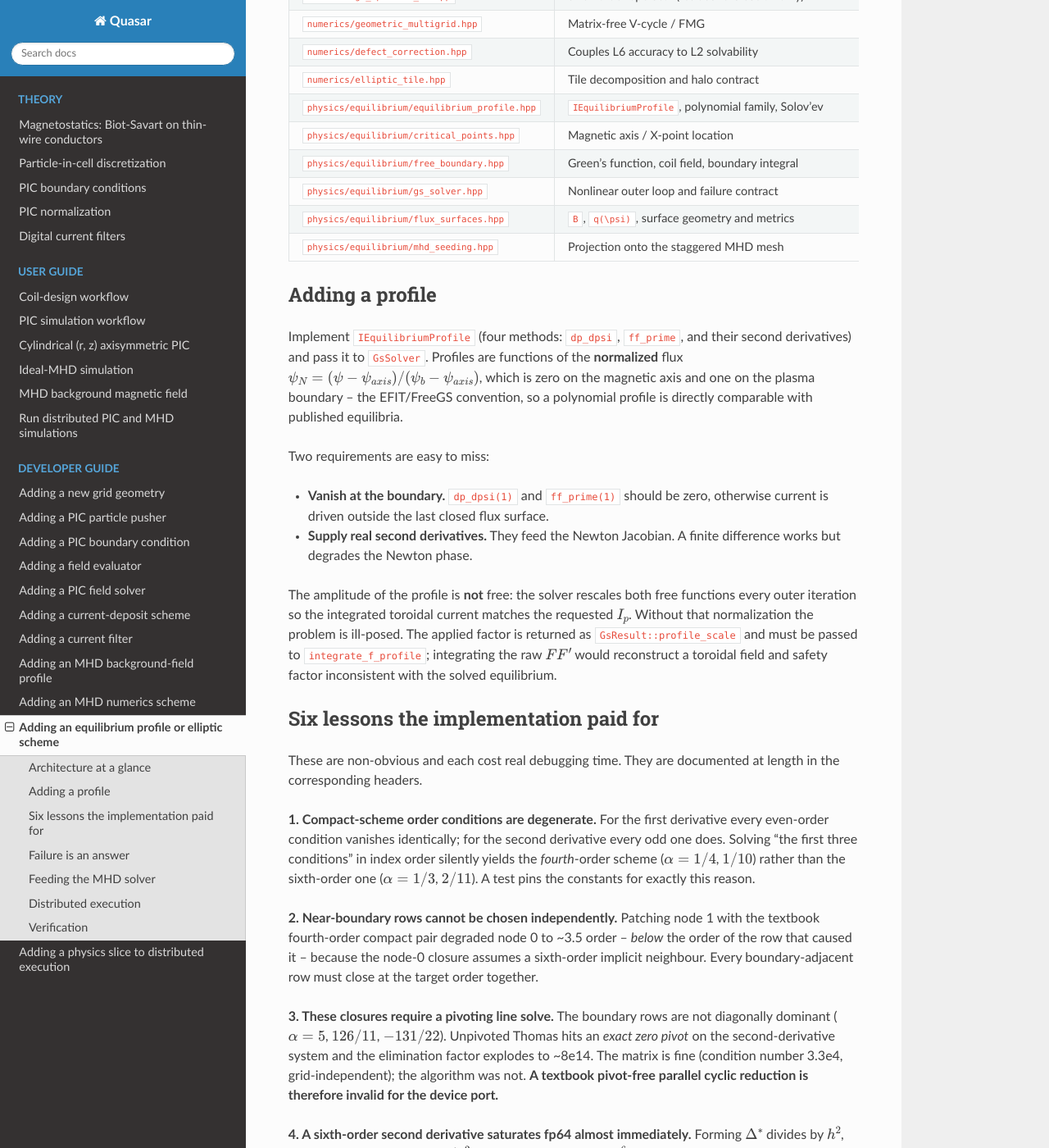
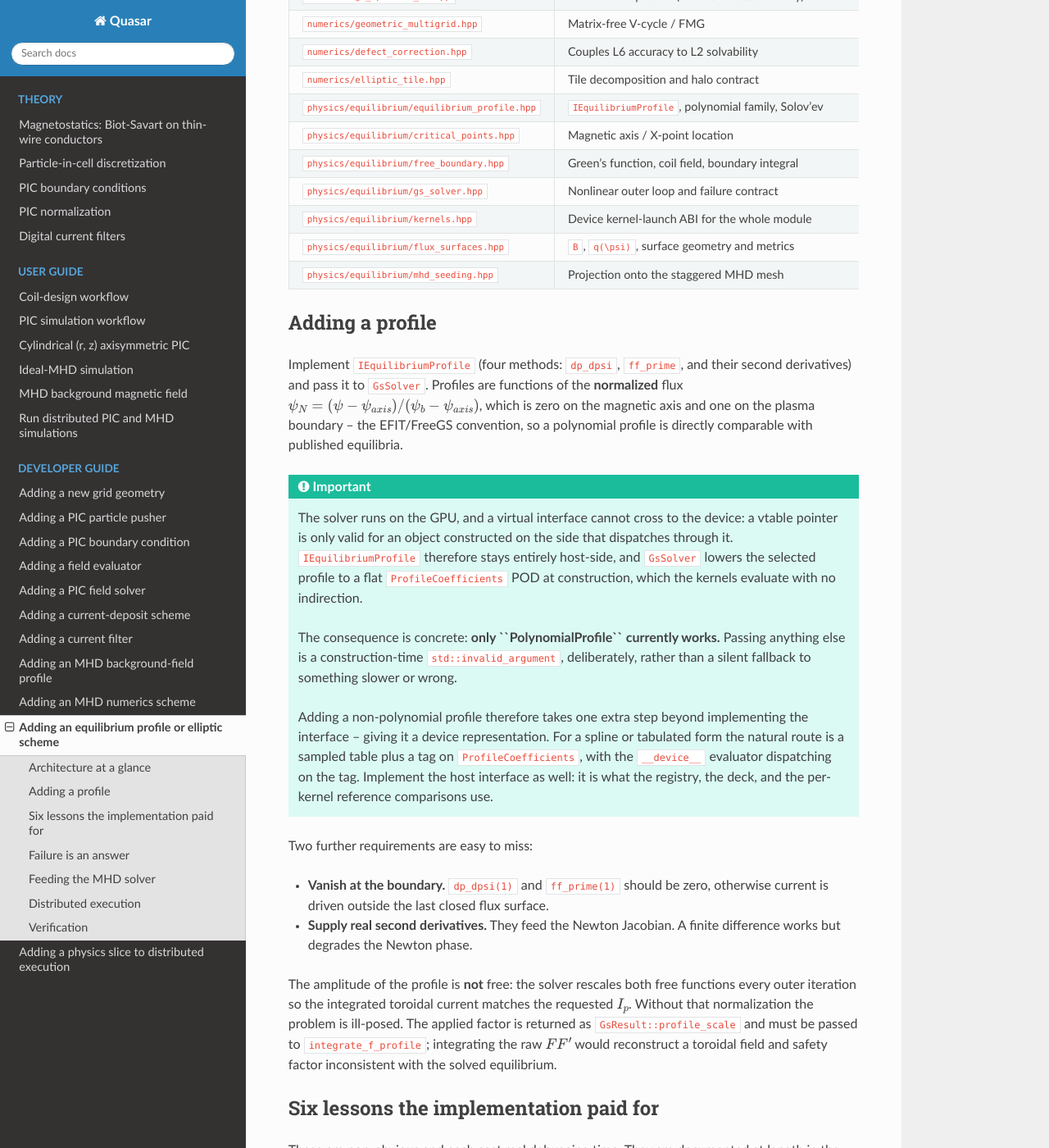
Before and after one commit to abchoudh-amd/quasar, a Sphinx documentation site: the page built from docs/dev-guide/adding_an_equilibrium_profile.rst, in a window 1280 px wide and 1400 px high, scrolled down 760 px. Shown: the whole window at 82% size. Built offline with Sphinx 7.4.7 and the Read the Docs theme 3.1.0, drawn with Linux system fonts in a browser that asks for light colours.

Commit message:
Document the GPU-resident equilibrium module and its profile constraint
Records three things the port changed that a reader would otherwise have to
discover from the source.

CLAUDE.md did not list physics/equilibrium at all, even before the port. It
does now, including the two constraints that bite when extending it: only
PolynomialProfile works, because a vtable cannot cross to the device and
profiles are lowered to a POD; and -ffp-contract=off is required rather
than incidental.

The dev guide told contributors to implement IEquilibriumProfile and pass
it to GsSolver, which is now only half the story -- doing exactly that with
a non-polynomial profile throws at construction. It explains why, and what
the extra step is: a device representation, most naturally a sampled table
plus a tag on ProfileCoefficients.

The port gate's provenance comment cited
runs/grad_shafranov_tokamak/latest/summary.txt as though it were a repo
artifact. That whole tree is scratch, excluded by its own .gitignore, so
the transcribed constants in the test are the only durable copy of the
reference. The comment now says so and asks that they be treated as a
golden file.

```diff
--- a/docs/dev-guide/adding_an_equilibrium_profile.rst
+++ b/docs/dev-guide/adding_an_equilibrium_profile.rst
@@ -38,6 +38,7 @@ Header                                               Responsibility
 ``physics/equilibrium/critical_points.hpp``          Magnetic axis / X-point location
 ``physics/equilibrium/free_boundary.hpp``            Green's function, coil field, boundary integral
 ``physics/equilibrium/gs_solver.hpp``                Nonlinear outer loop and failure contract
+``physics/equilibrium/kernels.hpp``                  Device kernel-launch ABI for the whole module
 ``physics/equilibrium/flux_surfaces.hpp``            ``B``, ``q(\psi)``, surface geometry and metrics
 ``physics/equilibrium/mhd_seeding.hpp``              Projection onto the staggered MHD mesh
 ===================================================  ==========================================================
@@ -52,7 +53,27 @@ which is zero on the magnetic axis and one on the plasma boundary -- the
 EFIT/FreeGS convention, so a polynomial profile is directly comparable with
 published equilibria.
 
-Two requirements are easy to miss:
+.. important::
+
+   The solver runs on the GPU, and a virtual interface cannot cross to the
+   device: a vtable pointer is only valid for an object constructed on the side
+   that dispatches through it. ``IEquilibriumProfile`` therefore stays entirely
+   host-side, and ``GsSolver`` lowers the selected profile to a flat
+   ``ProfileCoefficients`` POD at construction, which the kernels evaluate with
+   no indirection.
+
+   The consequence is concrete: **only ``PolynomialProfile`` currently works.**
+   Passing anything else is a construction-time ``std::invalid_argument``,
+   deliberately, rather than a silent fallback to something slower or wrong.
+
+   Adding a non-polynomial profile therefore takes one extra step beyond
+   implementing the interface -- giving it a device representation. For a spline
+   or tabulated form the natural route is a sampled table plus a tag on
+   ``ProfileCoefficients``, with the ``__device__`` evaluator dispatching on the
+   tag. Implement the host interface as well: it is what the registry, the deck,
+   and the per-kernel reference comparisons use.
+
+Two further requirements are easy to miss:
 
 * **Vanish at the boundary.** ``dp_dpsi(1)`` and ``ff_prime(1)`` should be zero,
   otherwise current is driven outside the last closed flux surface.
```
Also changed, not shown: CLAUDE.md (+1 -0 lines), 1 other file.
